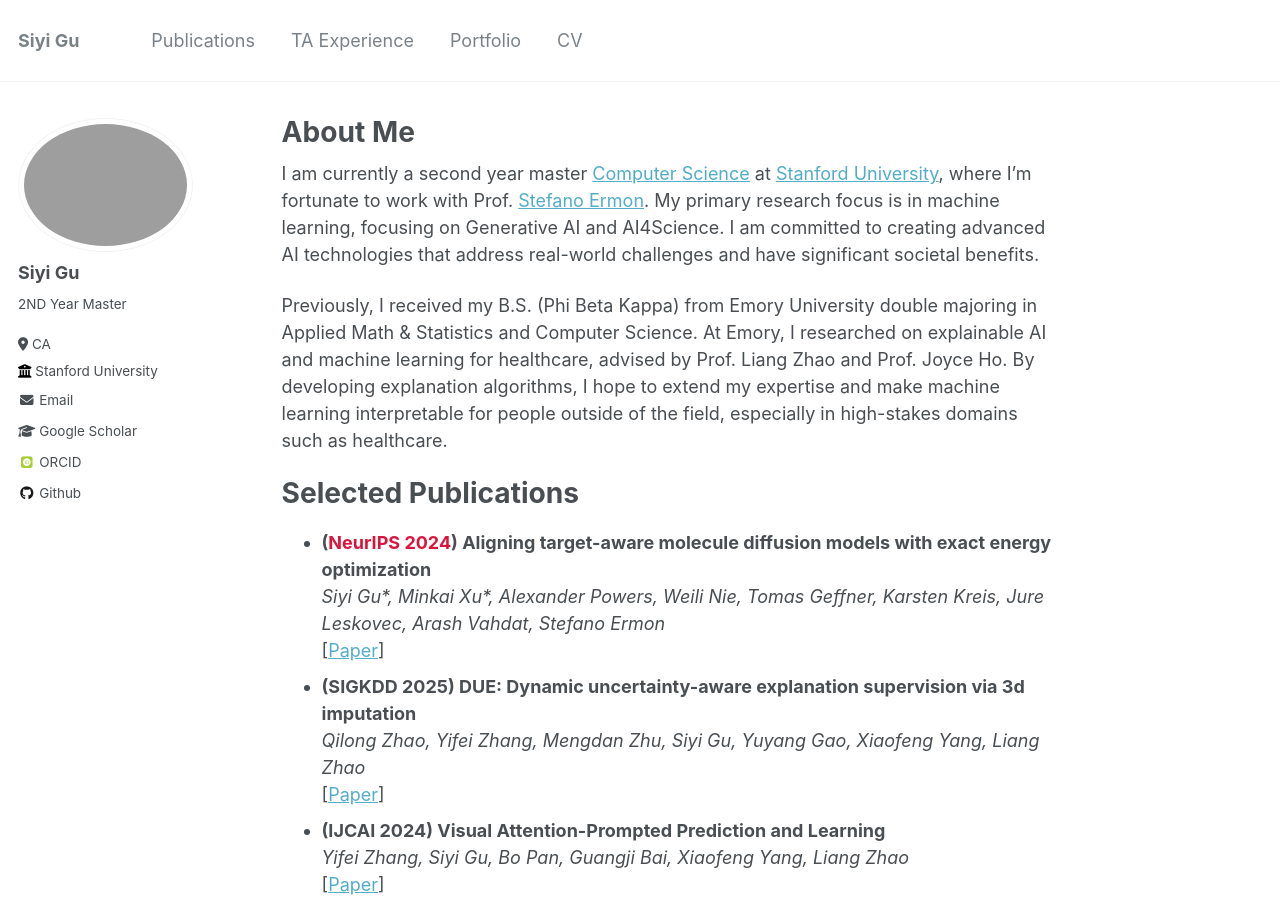
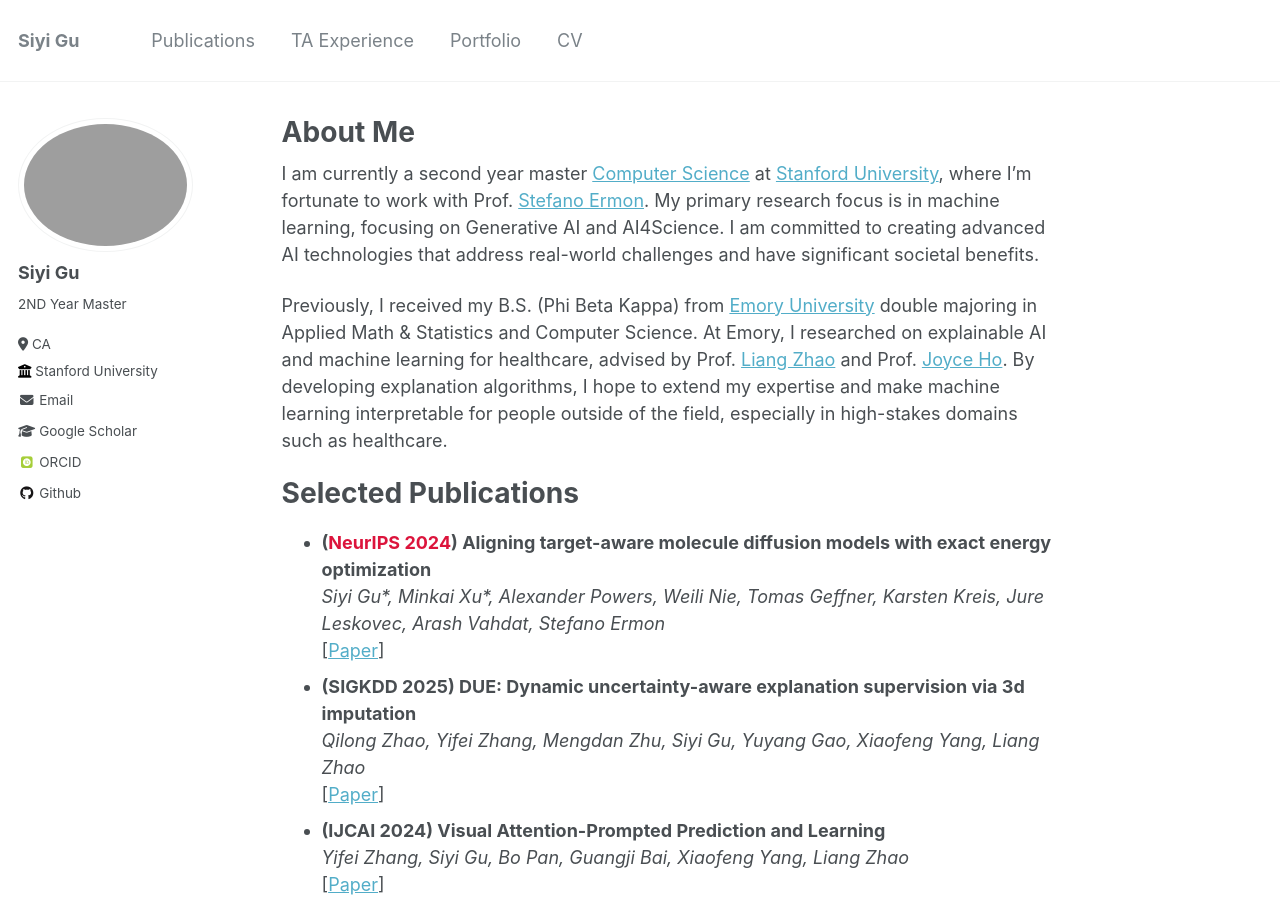
Before and after one commit to carriegu0818/carriegu0818.github.io, a Jekyll site: the page built from _pages/about.md, in a window 1280 px wide and 900 px high. Built offline with Jekyll 4.4.1, drawn with Linux system fonts in a browser that asks for light colours; some web fonts are replaced; part of the change alters nothing that is shown.

Commit message:
fix link

```diff
--- a/_pages/about.md
+++ b/_pages/about.md
@@ -9,7 +9,7 @@ redirect_from:
 
 I am currently a second year master <a href="https://www.cs.stanford.edu/">Computer Science</a> at <a href="https://www.stanford.edu/">Stanford University</a>, where I'm fortunate to work with Prof. <a href="https://cs.stanford.edu/~ermon/">Stefano Ermon</a>. My primary research focus is in machine learning, focusing on Generative AI and AI4Science. I am committed to creating advanced AI technologies that address real-world challenges and have significant societal benefits.
 
-Previously, I received my B.S. (Phi Beta Kappa) from Emory University double majoring in Applied Math & Statistics and Computer Science. At Emory, I researched on explainable AI and machine learning for healthcare, advised by Prof. Liang Zhao and Prof. Joyce Ho. By developing explanation algorithms, I hope to extend my expertise and make machine learning interpretable for people outside of the field, especially in high-stakes domains such as healthcare.
+Previously, I received my B.S. (Phi Beta Kappa) from <a href="https://www.emory.edu/home/index.html">Emory University</a> double majoring in Applied Math & Statistics and Computer Science. At Emory, I researched on explainable AI and machine learning for healthcare, advised by Prof. <a href="https://cs.emory.edu/~lzhao41/">Liang Zhao</a> and Prof. <a href="https://joyceho.github.io/">Joyce Ho</a>. By developing explanation algorithms, I hope to extend my expertise and make machine learning interpretable for people outside of the field, especially in high-stakes domains such as healthcare.
 
 Selected Publications
 ======
```
